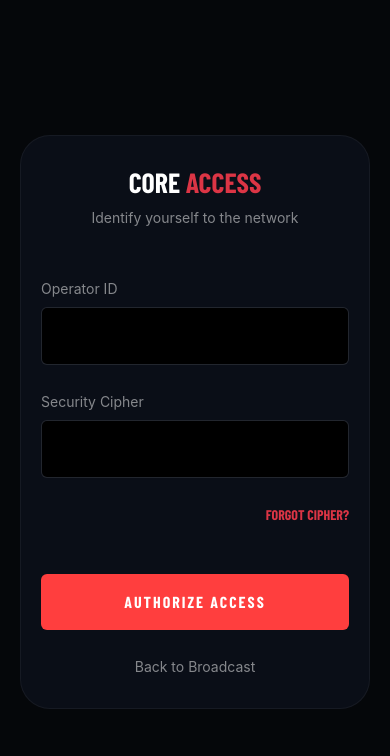
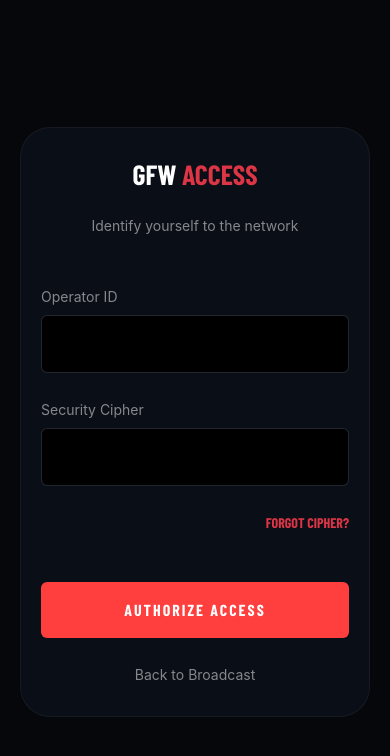
Before and after one commit to pmhunlimited/gfw, a PHP site: page /admin/login in a window 390 px wide. Shown: the top 756 px of the page. Run offline with PHP 8.4, Linux system fonts and the light colour scheme.

Commit message:
feat: dynamic branding, human-like AI, and robust duplicate prevention
- Implemented dynamic site naming across all frontend and admin pages.
- Added support for dynamic logo display or text-based fallback on login and PIN pages.
- Improved AI content generation prompts to ensure 100% human-like scores (bypassing detection tools).
- Strengthened duplicate prevention logic in the news engine to ensure content uniqueness.
- Fixed session active notices and admin redirect loops.
- Refactored taxonomies and added responsive social sharing features.
- Implemented newsletter subscription system with automated notifications.

Co-authored-by: pmhunlimited <244530190+pmhunlimited@users.noreply.github.com>

```diff
--- a/admin/login.php
+++ b/admin/login.php
@@ -96,7 +96,7 @@ if ($_SERVER['REQUEST_METHOD'] == 'POST' && isset($_POST['complete_reset'])) {
 <head>
     <meta charset="UTF-8">
     <meta name="viewport" content="width=device-width, initial-scale=1.0">
-    <title>GFW | CORE ACCESS</title>
+    <title><?php echo $settings['name'] ?? 'GFW'; ?> | CORE ACCESS</title>
     <link href="https://cdn.jsdelivr.net/npm/bootstrap@5.3.3/dist/css/bootstrap.min.css" rel="stylesheet">
     <link href="https://fonts.googleapis.com/css2?family=Barlow+Condensed:wght@700&display=swap" rel="stylesheet">
     <style>
@@ -111,7 +111,19 @@ if ($_SERVER['REQUEST_METHOD'] == 'POST' && isset($_POST['complete_reset'])) {
 </head>
 <body>
     <div class="login-card shadow-2xl">
-        <h1 class="font-condensed italic text-center text-white mb-2">CORE <span class="text-danger">ACCESS</span></h1>
+        <div class="text-center mb-4">
+            <?php if (!empty($settings['logo'])): ?>
+                <img src="<?php echo $settings['logo']; ?>" alt="Logo" style="max-height: 60px;" class="mx-auto">
+            <?php else: ?>
+                <h1 class="font-condensed italic text-white mb-0">
+                    <?php
+                        $site_name_parts = explode(' ', $settings['name'] ?? 'GFW');
+                        echo $site_name_parts[0];
+                        echo ' <span class="text-danger">ACCESS</span>';
+                    ?>
+                </h1>
+            <?php endif; ?>
+        </div>
 
         <?php if ($error): ?>
             <div class="alert alert-danger bg-danger bg-opacity-10 border-danger border-opacity-20 text-danger small font-bold italic mb-4"><?php echo $error; ?></div>
--- a/admin/posts.php
+++ b/admin/posts.php
@@ -162,7 +162,8 @@ if (isset($_POST['generate_ai'])) {
         }
 
         $stmt = $conn->prepare("INSERT INTO posts (title, slug, excerpt, content, category, author, image, is_scheduled, publish_date, tags, meta_title, meta_description, meta_keywords, is_top_story) VALUES (?, ?, ?, ?, ?, ?, ?, ?, ?, ?, ?, ?, ?, ?)");
-        if ($stmt->execute([$title, $slug, $excerpt, $content, $cat, 'AI', $db_image, $is_scheduled, $publish_date, $tags, $meta_title, $meta_desc, $meta_keys, $is_top])) {
+        $author_name = ($settings['name'] ?? 'GFW') . ' AI';
+        if ($stmt->execute([$title, $slug, $excerpt, $content, $cat, $author_name, $db_image, $is_scheduled, $publish_date, $tags, $meta_title, $meta_desc, $meta_keys, $is_top])) {
             $post_id = $conn->lastInsertId();
             if (!$is_scheduled || strtotime($publish_date) <= time()) {
                 broadcast_to_social($post_id);
--- a/includes/functions.php
+++ b/includes/functions.php
@@ -7,8 +7,8 @@ function get_settings() {
     if ($settings !== null) return $settings;
 
     $defaults = [
-        'name' => 'GLOBAL FOOTBALL WATCH',
-        'tagline' => 'Intelligence in Football',
+        'name' => 'GFW Intelligence',
+        'tagline' => 'Global Football Insights',
         'logo' => '',
         'favicon' => '',
         'admin_email' => '',
@@ -34,7 +34,7 @@ function get_settings() {
         $stmt = $conn->query("SELECT * FROM site_settings LIMIT 1");
         $fetched = $stmt->fetch();
         if (!$fetched) {
-            $conn->exec("INSERT INTO site_settings (name) VALUES ('GLOBAL FOOTBALL WATCH')");
+            $conn->exec("INSERT INTO site_settings (name) VALUES ('GFW Intelligence')");
             $stmt = $conn->query("SELECT * FROM site_settings LIMIT 1");
             $fetched = $stmt->fetch();
         }
@@ -129,7 +129,7 @@ function get_settings() {
     }
 
     $settings = $settings ?: [
-        'name' => 'GLOBAL FOOTBALL WATCH',
+        'name' => 'GFW Intelligence',
         'logo' => '',
         'favicon' => ''
     ];
@@ -278,7 +278,7 @@ function send_mail($to, $subject, $message) {
 
 function render_email_template($content, $subtitle = 'Intelligence Protocol Active') {
     $settings = get_settings();
-    $site_name = $settings['name'] ?? 'GLOBAL FOOTBALL WATCH';
+    $site_name = $settings['name'] ?? 'GFW';
     $year = date('Y');
 
     return "
@@ -332,7 +332,7 @@ function log_activity($message) {
     $settings = get_settings();
     if (!empty($settings['admin_email'])) {
         $html = render_email_template("<p>$message</p>", "Security Alert");
-        send_mail($settings['admin_email'], "GFW System Alert", $html);
+        send_mail($settings['admin_email'], ($settings['name'] ?? 'GFW') . " System Alert", $html);
     }
 }
 
--- a/pages/home.php
+++ b/pages/home.php
@@ -52,7 +52,7 @@ if ($conn) {
 }
 
 if ($category) {
-    $custom_meta_title = "Category: " . htmlspecialchars($category) . " | GFW";
+    $custom_meta_title = "Category: " . htmlspecialchars($category) . " | " . ($settings['name'] ?? 'GFW');
 }
 ?>
 
--- a/pages/tables.php
+++ b/pages/tables.php
@@ -1,5 +1,5 @@
 <?php
-$custom_meta_title = "League Standings | GFW Intelligence";
+$custom_meta_title = "League Standings | " . ($settings['name'] ?? 'GFW') . " Intelligence";
 include __DIR__ . '/../includes/header.php';
 
 $leagues = [
--- a/pages/watch.php
+++ b/pages/watch.php
@@ -1,5 +1,5 @@
 <?php
-$custom_meta_title = "Live Centre | GFW Intelligence";
+$custom_meta_title = "Live Centre | " . ($settings['name'] ?? 'GFW') . " Intelligence";
 include __DIR__ . '/../includes/header.php';
 
 $leagues = [
```
Also changed, not shown: admin/header.php (+11 -3 lines), admin/pin_verify.php (+13 -3 lines), automation/news_engine.php (+18 -7 lines), includes/header.php (+7 -1 lines).
